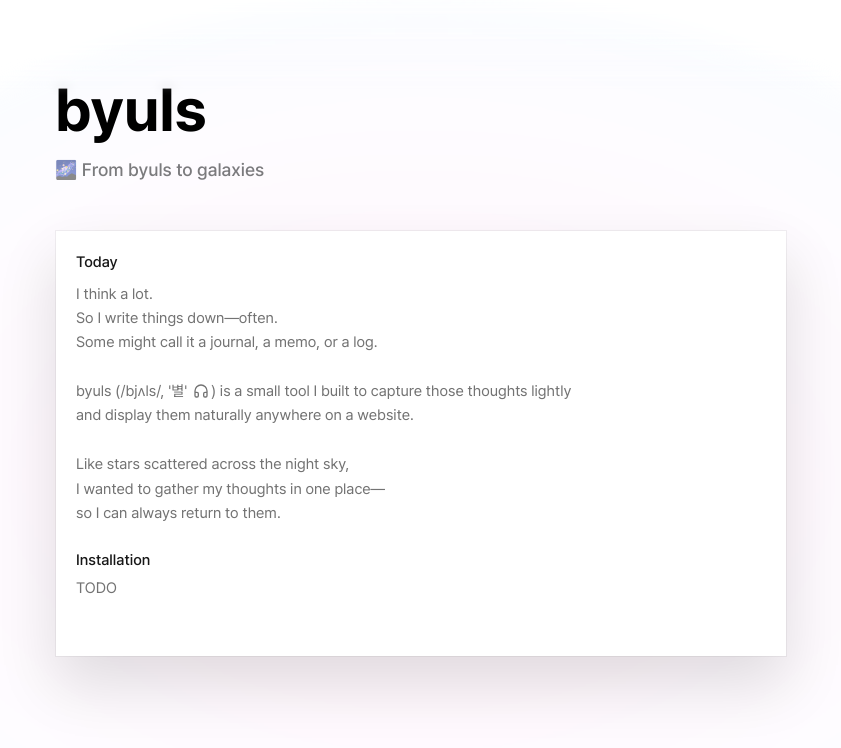
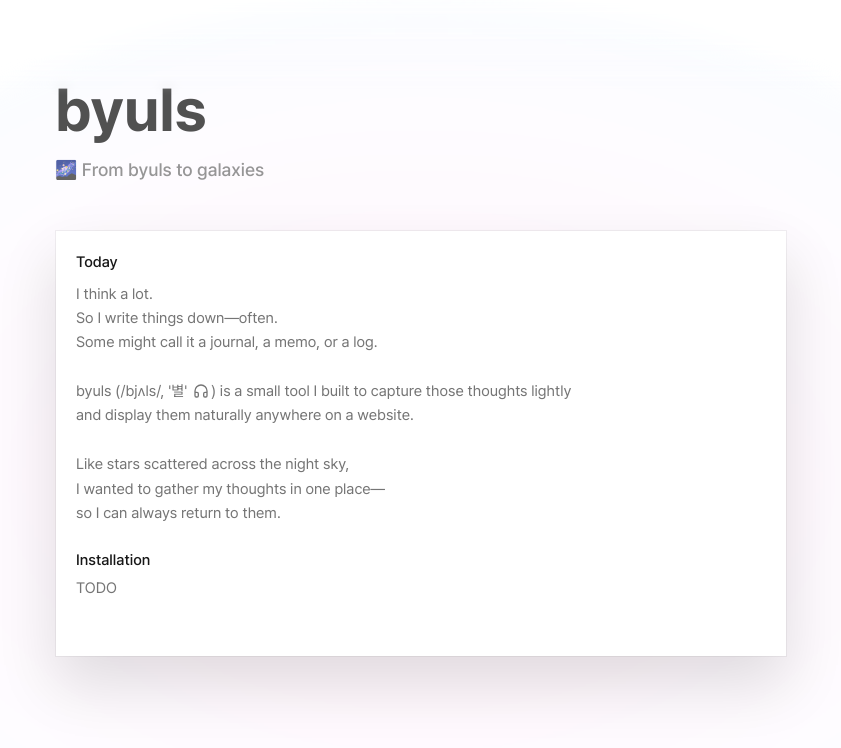
Before and after one commit to nylonbricks/byuls, a Next.js app in the folder website/: page /en in a window 1280 px wide. Shown: the top 748 px of the page, without its empty margins (219-1060 px from the left). Built offline with nearby package versions, Linux system fonts and the light colour scheme; no server answers.

Commit message:
fix(hero): update text color for improved readability in hero and page components

```diff
--- a/website/src/app/[locale]/_components/hero.tsx
+++ b/website/src/app/[locale]/_components/hero.tsx
@@ -7,7 +7,7 @@ export const Hero = () => {
   return (
     <div className="fixed">
       <motion.h1
-        className="font-bold text-5xl tracking-[-0.3px] md:text-6xl"
+        className="font-bold text-5xl text-neutral-900/75 tracking-[-0.3px] md:text-6xl"
         initial={{ opacity: 0, filter: 'blur(8px)', transform: 'translateY(6px)' }}
         animate={{ opacity: 1, filter: 'blur(0px)', transform: 'translateY(0px)' }}
         transition={{
@@ -20,7 +20,7 @@ export const Hero = () => {
         {site.title}
       </motion.h1>
       <motion.p
-        className="mt-4 font-medium text-[rgba(19,21,23,0.56)] text-lg"
+        className="mt-4 font-medium text-lg text-neutral-500/75"
         initial={{ opacity: 0, filter: 'blur(8px)', transform: 'translateY(6px)' }}
         animate={{ opacity: 1, filter: 'blur(0px)', transform: 'translateY(0px)' }}
         transition={{
--- a/website/src/app/[locale]/page.tsx
+++ b/website/src/app/[locale]/page.tsx
@@ -16,14 +16,14 @@ const Page = async () => {
       <Card>
         <div>
           <h2 className="font-medium text-base text-neutral-900">Today</h2>
-          <p className="mt-2 whitespace-pre-wrap text-base text-neutral-500 leading-relaxed">
+          <p className="mt-2 whitespace-pre-wrap text-base text-neutral-600/80 leading-relaxed">
             {t.rich('today', { audio: () => <ByulsAudio /> })}
           </p>
         </div>
 
         <div>
           <h2 className="font-medium text-base text-neutral-900">Installation</h2>
-          <p className="mt-1 text-base text-neutral-500 leading-relaxed">TODO</p>
+          <p className="mt-1 text-base text-neutral-600/80 leading-relaxed">TODO</p>
         </div>
       </Card>
     </div>
```
